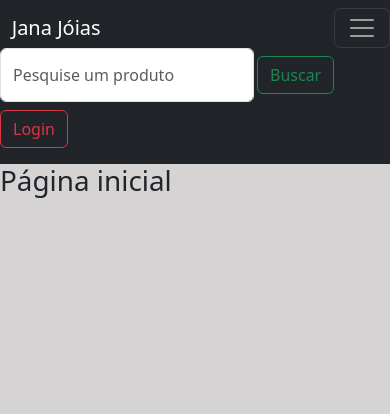
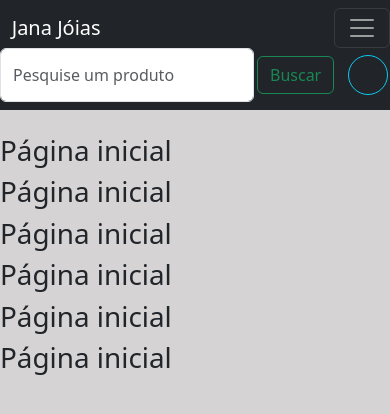
Before and after one commit to DaviFigs/Jewerly, a Django app: page / in a window 390 px wide. Shown: the top 414 px of the page. Run offline with Django 4.2, Linux system fonts and the light colour scheme.

Commit message:
Templates

```diff
--- a/base/templates/base.html
+++ b/base/templates/base.html
@@ -42,11 +42,14 @@
         <button class="btn btn-outline-success my-2 my-sm-0 mini_margin" type="submit">Buscar</button>
       </form>
       {% if user.is_authenticated %}
-      <div class="margem-right">
-        <a href="#"><button class="btn btn-outline-danger my-2 my-sm-0 margem-right" type="submit">User</button></a></div>
+
+      <div class="margem-right size-user circle">
+        <a href="#"><button style="width:100%; height:100%;"class="circle btn btn-outline-info"></button></a>
+      </div>
       {%else%}
-      <div class="margem-right">
-        <a href="{% url "render_login" %}"><button class="btn btn-outline-danger my-2 my-sm-0 margem-right" type="submit">Login</button></a></div>
+      <div class="margem-right size-user circle">
+        <a href="{% url "render_login" %}"><button style="width:100%; height:100%;"class="circle btn btn-outline-info"></button></a>
+      </div>
       {% endif %}
 
     </nav>
--- a/main_view/templates/site.html
+++ b/main_view/templates/site.html
@@ -10,5 +10,23 @@
             </div>
         {% endfor %}
     {% endif %}
-    <h1>Página inicial</h1>
+
+    <br>
+    <div class="row">
+        <div class="col-md-1">
+        </div>
+        <div class="col-md-2">
+
+        </div>
+        <div class="col-md-8">
+            <h1>Página inicial</h1>
+            <h1>Página inicial</h1>
+            <h1>Página inicial</h1>
+            <h1>Página inicial</h1>
+            <h1>Página inicial</h1>
+            <h1>Página inicial</h1>
+        </div>
+        <div class="col-md-1">
+        </div>
+    </div>
 {%endblock%}
--- a/static/css/base/base.css
+++ b/static/css/base/base.css
@@ -42,3 +42,12 @@ body{
     width: 50%;
     height: 100px;
 }
+
+.circle
+{
+    border-radius: 100%;
+}
+.size-user{
+    width: 40px;
+    height: 40px;
+}
```
